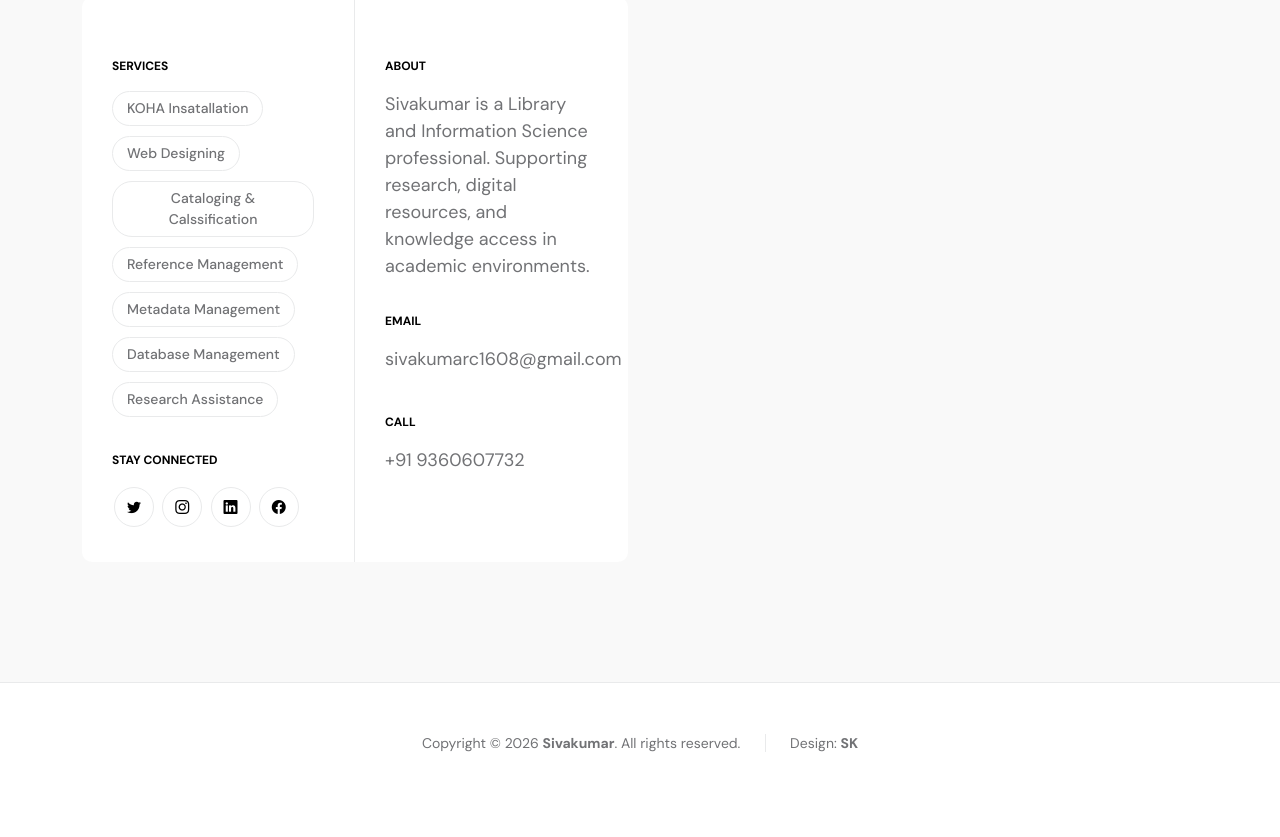
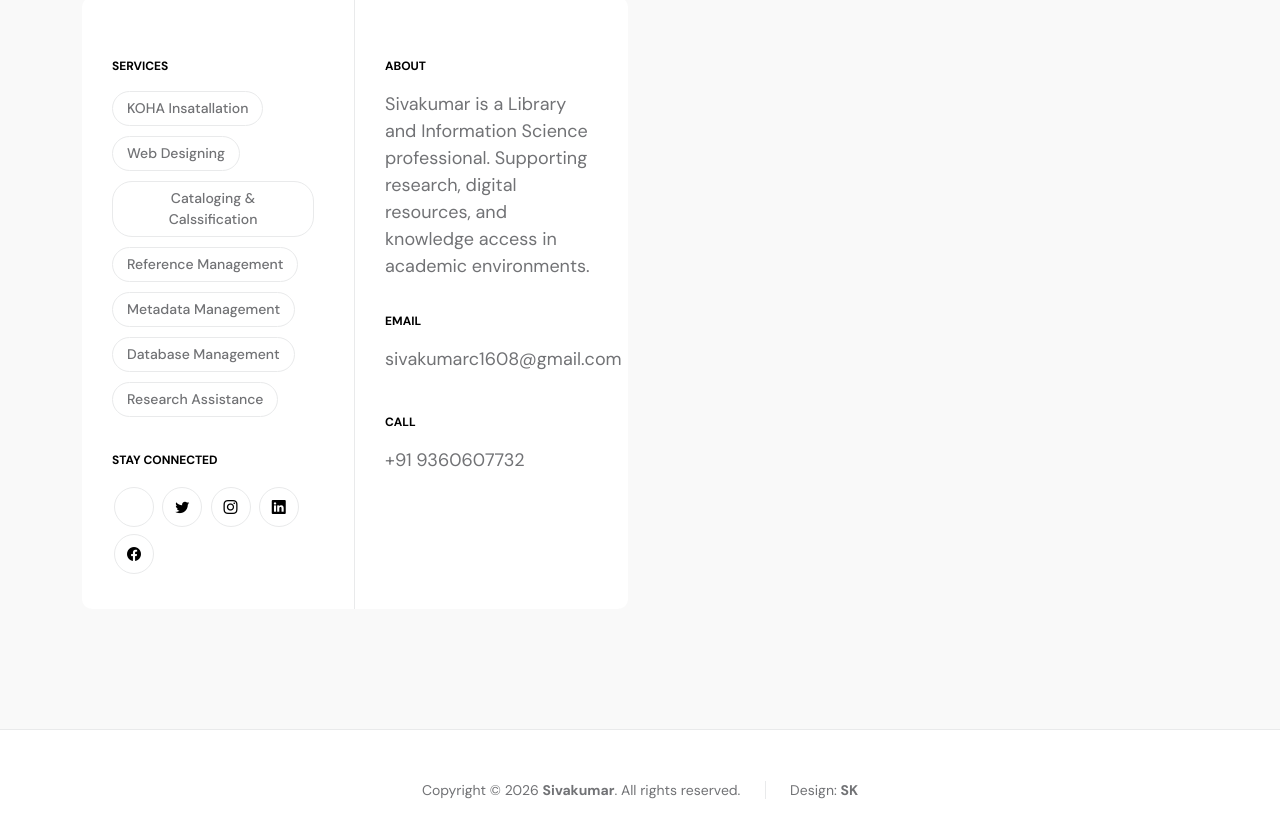
Before and after one commit to Sivakumarc1608/Sivakumar-Profile, a plain HTML site: page index.html in a window 1280 px wide. Shown: the part 7172-8009 px from the top of the page. Before the commit the page ends 7976 px from the top, so only its background shows below. Drawn offline with Linux system fonts and the light colour scheme.

```diff
--- a/index.html
+++ b/index.html
@@ -532,6 +532,8 @@
                                     <strong class="site-footer-title d-block mt-4 mb-3">Stay connected</strong>
 
                                     <ul class="social-icon">
+										<li class="social-icon-item"><a href="https://orcid.org/0009-0008-4587-8665" class="social-icon-link bi-orcid"></a></li>
+
                                         <li class="social-icon-item"><a href="https://x.com/Sivakumar_sk22" class="social-icon-link bi-twitter"></a></li>
 
                                         <li class="social-icon-item"><a href="https://www.instagram.com/sivakumarsk0?igsh=dW54MHRueXZjMmF6" class="social-icon-link bi-instagram"></a></li>
```
